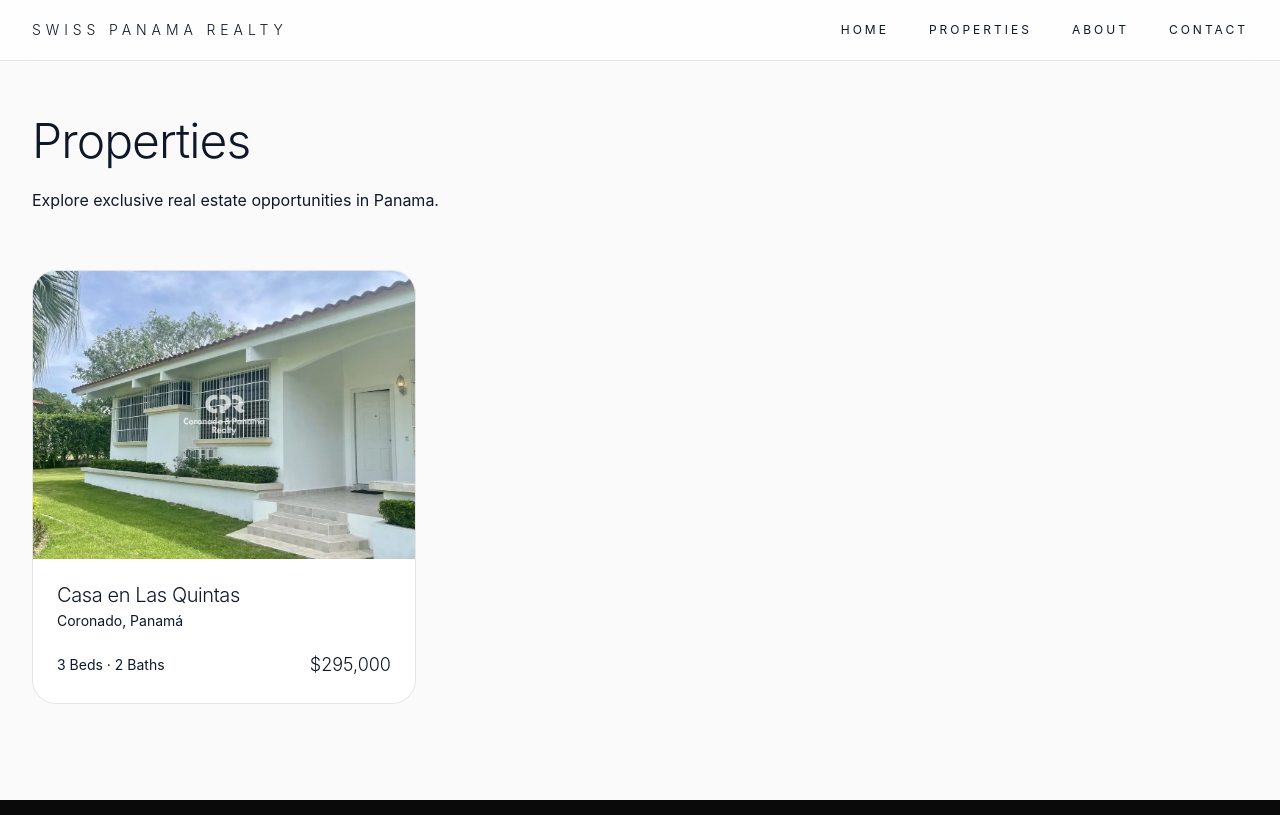
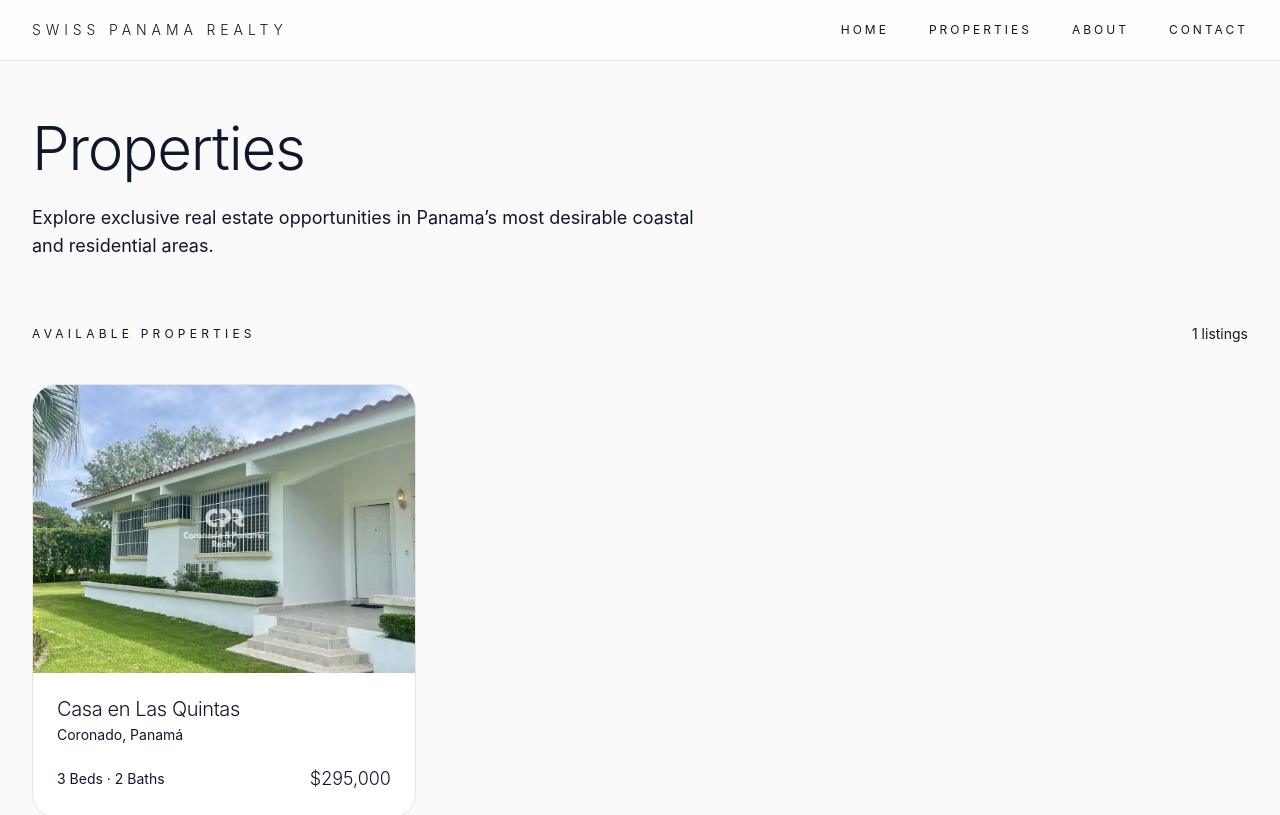
Before and after one commit to vixaontheblock/SwissRealty, a React (Vite) app: page /properties in a window 1280 px wide. Shown: the top 815 px of the page. Built offline with nearby package versions, Linux system fonts and the light colour scheme.

Commit message:
Archivos nuevos

```diff
--- a/src/data/properties.js
+++ b/src/data/properties.js
@@ -1,3 +1,5 @@
+import lasQuintasHero from "../assets/properties/las-quintas/hero.webp";
+
 const properties = [
   {
     id: "las-quintas",
@@ -6,7 +8,7 @@ const properties = [
     price: "295,000",
     beds: 3,
     baths: 2,
-    image: "/src/assets/properties/las-quintas/hero.webp"
+    image: lasQuintasHero
   }
 ];
 
--- a/src/pages/Properties.jsx
+++ b/src/pages/Properties.jsx
@@ -5,7 +5,6 @@ import properties from "../data/properties";
 
 function Properties() {
   const featured = properties.find(p => p.id === "CPR-0057");
-
   const others = properties.filter(p => p.id !== "CPR-0057");
 
   return (
@@ -17,56 +16,75 @@ function Properties() {
         <div className="max-w-7xl mx-auto px-8">
 
           {/* HEADER */}
-          <div className="mb-14">
-            <h1 className="text-5xl font-light tracking-tight">
+          <div className="mb-16">
+            <h1 className="text-5xl md:text-6xl font-light tracking-tight">
               Properties
             </h1>
 
-            <p className="text-neutral-500 mt-4 max-w-2xl leading-7">
-              Explore exclusive real estate opportunities in Panama.
+            <p className="text-neutral-500 mt-5 max-w-2xl leading-7 text-lg">
+              Explore exclusive real estate opportunities in Panama’s most desirable coastal and residential areas.
             </p>
           </div>
 
-          {/* FEATURED PROPERTY HERO (LAS QUINTAS) */}
+          {/* FEATURED HERO */}
           {featured && (
-            <div className="mb-16 relative rounded-[32px] overflow-hidden">
+            <div className="mb-20 relative rounded-[36px] overflow-hidden group">
 
               <img
                 src={featured.heroImage || featured.image}
                 alt={featured.title}
-                className="w-full h-[420px] object-cover"
+                className="w-full h-[480px] object-cover group-hover:scale-[1.02] transition duration-700"
               />
 
-              {/* OVERLAY */}
+              {/* GRADIENT OVERLAY (MUCHO MÁS LUXURY) */}
               <div className="
                 absolute inset-0
-                bg-black/40
+                bg-gradient-to-t from-black/70 via-black/30 to-transparent
                 flex items-end
-                p-10
+                p-10 md:p-14
               ">
 
-                <div className="text-white max-w-xl">
-                  <p className="text-xs uppercase tracking-[0.3em] text-white/70 mb-3">
-                    Featured Property
+                <div className="text-white max-w-2xl">
+
+                  <p className="text-xs uppercase tracking-[0.4em] text-white/70 mb-4">
+                    Featured Residence
                   </p>
 
-                  <h2 className="text-4xl font-light mb-2">
+                  <h2 className="text-4xl md:text-5xl font-light leading-tight mb-3">
                     {featured.title}
                   </h2>
 
-                  <p className="text-white/80 mb-4">
+                  <p className="text-white/80 mb-6 text-lg">
                     {featured.location}
                   </p>
 
-                  <p className="text-xl font-light">
-                    ${featured.price}
-                  </p>
+                  <div className="flex items-center gap-6">
+                    <p className="text-2xl font-light">
+                      ${featured.price}
+                    </p>
+
+                    <span className="text-xs uppercase tracking-[0.3em] text-white/60">
+                      For Sale
+                    </span>
+                  </div>
+
                 </div>
 
               </div>
 
             </div>
           )}
+
+          {/* GRID HEADER (SUBTLE LUXURY DIVIDER) */}
+          <div className="mb-10 flex items-center justify-between">
+            <p className="text-xs uppercase tracking-[0.35em] text-neutral-400">
+              Available Properties
+            </p>
+
+            <p className="text-sm text-neutral-500">
+              {others.length} listings
+            </p>
+          </div>
 
           {/* GRID */}
           <div className="grid md:grid-cols-2 lg:grid-cols-3 gap-8">
```
